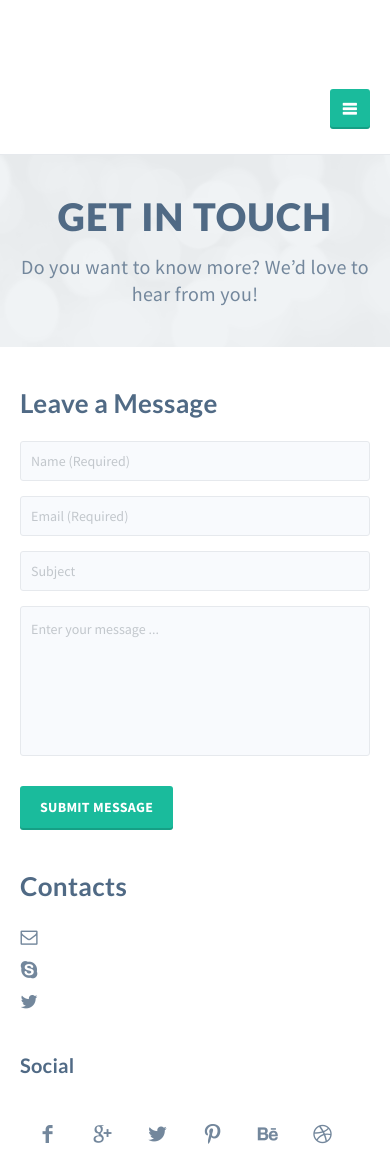
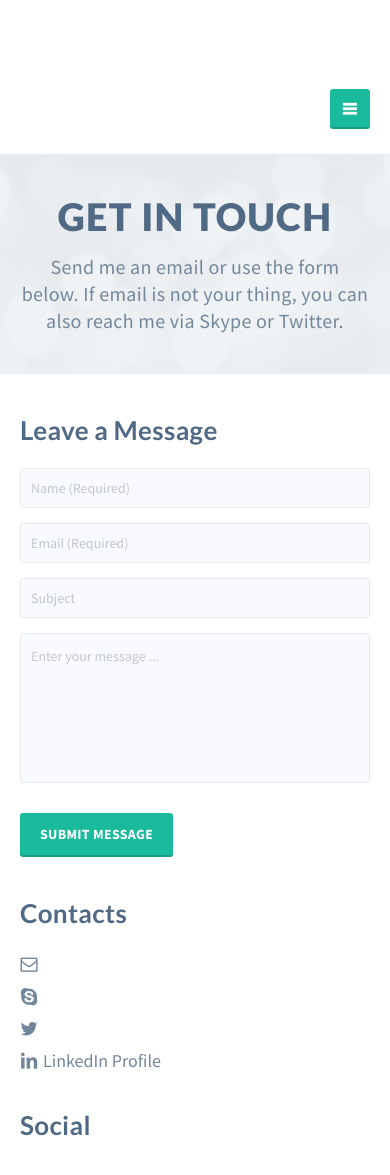
Before and after one commit to gitter-badger/nataliatitova.me, a Node project: template src/contact.ejs in a window 390 px wide. Shown: the top 1175 px of the page. Run offline with Node 20 templates, Linux system fonts and the light colour scheme; the template is opened without the code that fills it, so the values that code supplies are empty; some libraries are stand-ins or nearby versions.

Commit message:
Added LinkedIn

```diff
--- a/config.json
+++ b/config.json
@@ -10,6 +10,7 @@
         "skype": "nataliabobr",
         "skype_chat":"skype:nataliabobr?chat",
         "twitter_path": "https://twitter.com/NataliaTitova",
-        "twitter_handle": "@NataliaTitova"
+        "twitter_handle": "@NataliaTitova",
+        "linkedin":"https://www.linkedin.com/pub/natalia-titova/6/190/653"
     }
 }
--- a/src/contact.ejs
+++ b/src/contact.ejs
@@ -10,7 +10,7 @@
                 <header>
                     <h1>Get in touch</h1>
 
-                    <p>Do you want to know more? We’d love to hear from you!</p>
+                    <p>Send me an email or use the form below. If email is not your thing, you can also reach me via Skype or Twitter.</p>
                 </header>
             </div>
             <!-- /.col -->
@@ -28,7 +28,7 @@
         <div class="col-sm-12">
             <div class="row">
 
-                <div class="col-sm-6 outer-top-xs outer-bottom-xs inner-right-sm">
+                <div class="col-sm-6 outer-top-xs outer-bottom-xs inner-right-sm inner-left-md border-right">
 
                     <h2>Leave a Message</h2>
 
@@ -73,20 +73,21 @@
                 </div>
                 <!-- ./col -->
 
-                <div class="col-sm-6 outer-top-xs inner-left-sm border-left">
+                <div class="col-sm-6 outer-top-xs inner-left-sm">
 
                     <h2>Contacts</h2>
 
-                    <h3><%= name %></h3>
                     <ul class="contacts">
                         <li><a href="mailto:<%= email %>"><i class="icon-mail-1 contact"></i><%= email %></a></li>
                         <li><a href="<%= skype_chat %>"><i class="icon-s-skype contact"></i><%= skype %></a></li>
                         <li><a href="<%= twitter_path %>" target="_blank"><i class="icon-s-twitter contact"></i><%= twitter_handle %></a></li>
+                        <li><a href="<%= linkedin %>" target="_blank"><i class="icon-s-linkedin contact"></i>LinkedIn Profile</a></li>
+
                     </ul>
                     <!-- /.contacts -->
 
                     <div class="social-network">
-                        <h3>Social</h3>
+                        <h2>Social</h2>
                         <ul class="social">
                             <li><a href="#"><i class="icon-s-facebook"></i></a></li>
                             <li><a href="#"><i class="icon-s-gplus"></i></a></li>
--- a/src/partials/footer.ejs
+++ b/src/partials/footer.ejs
@@ -55,6 +55,7 @@
                     <li><a href="mailto:<%= email %>"><i class="icon-mail-1 contact"></i><%= email %></a></li>
                     <li><i class="icon-s-skype contact"></i><a href="<%= skype_chat %>"><%= skype %></a></li>
                     <li><a href="<%= twitter_path %>" target="_blank"><i class="icon-s-twitter contact"></i><%= twitter_handle %></a></li>
+                    <li><a href="<%= linkedin %>" target="_blank"><i class="icon-s-linkedin contact"></i>LinkedIn Profile</a></li>
                 </ul><!-- /.contacts -->
             </div><!-- /.col -->
 
--- a/src/partials/header.ejs
+++ b/src/partials/header.ejs
@@ -105,10 +105,6 @@
 <!-- ============================================================= MAIN NAVIGATION ============================================================= -->
 
 <ul class="nav navbar-nav">
-
-<li>
-    <a href="index.html" style="color:#1ABB9C"><%= name %></a>
-</li>
 
 <li class="dropdown">
     <a href="#" class="dropdown-toggle js-activated">Home</a>
```
